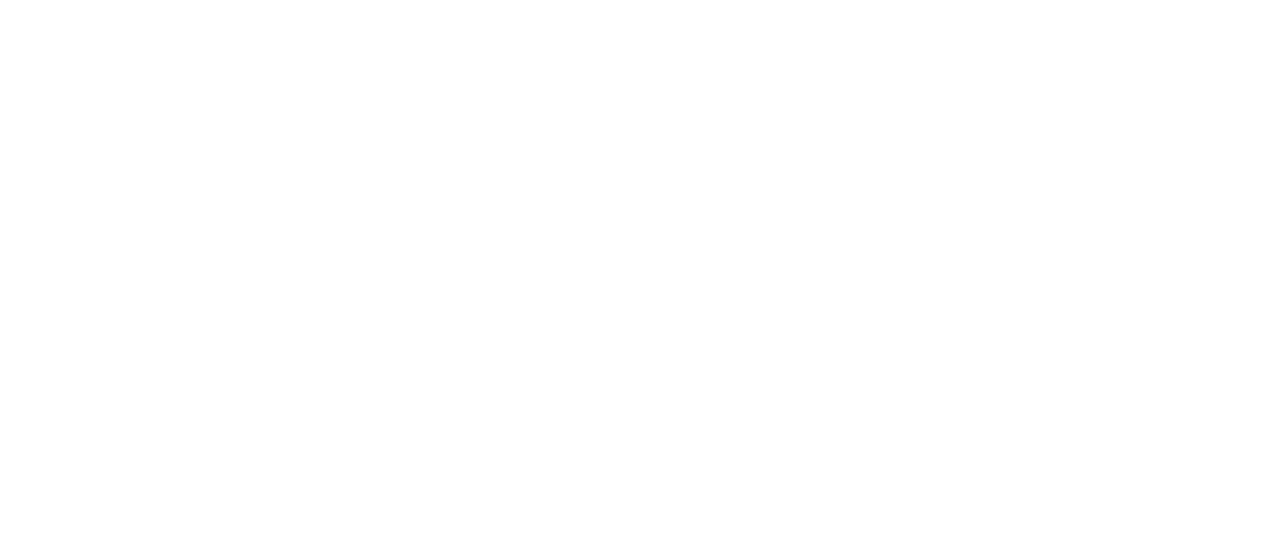
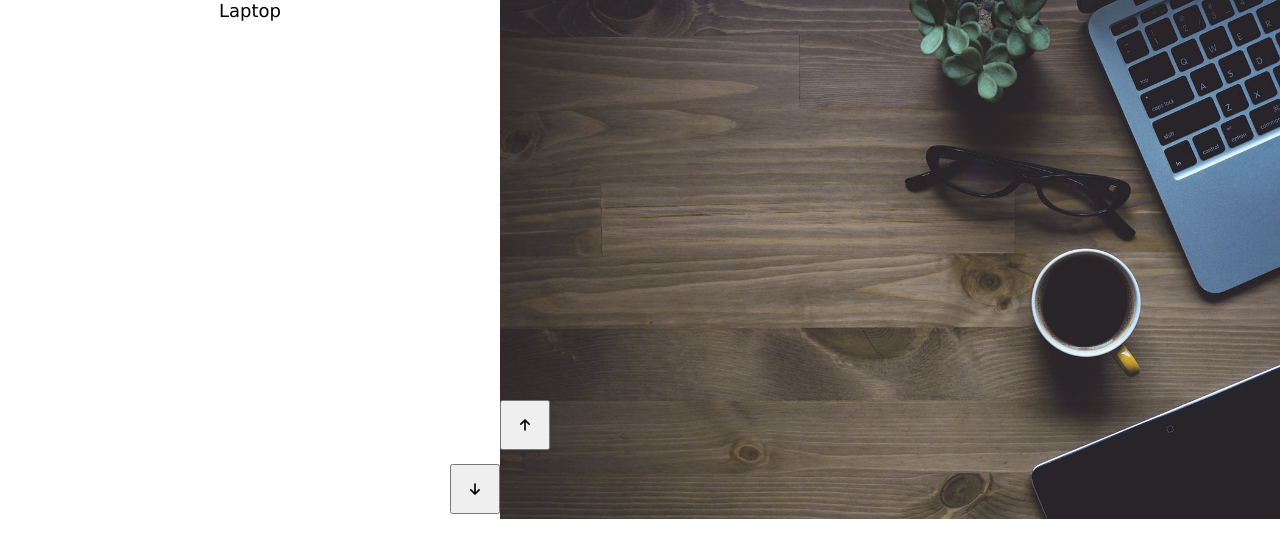
Before and after one commit to talhajan-tj/JS-Projects, a plain HTML site: page 27-Vertical Slider/index.html in a window 1280 px wide. Drawn offline with Linux system fonts and the light colour scheme.

Commit message:
vertical Slider

```diff
--- a/27-Vertical Slider/index.html
+++ b/27-Vertical Slider/index.html
@@ -4,10 +4,27 @@
     <meta charset="UTF-8" />
     <meta http-equiv="X-UA-Compatible" content="IE=edge" />
     <meta name="viewport" content="width=device-width, initial-scale=1.0" />
+    <link
+      rel="stylesheet"
+      href="https://cdnjs.cloudflare.com/ajax/libs/font-awesome/6.4.2/css/all.min.css"
+      integrity="sha512-z3gLpd7yknf1YoNbCzqRKc4qyor8gaKU1qmn+CShxbuBusANI9QpRohGBreCFkKxLhei6S9CQXFEbbKuqLg0DA=="
+      crossorigin="anonymous"
+      referrerpolicy="no-referrer"
+    />
     <link rel="stylesheet" href="style.css" />
     <title>Content PlaceHolder</title>
   </head>
   <body>
+    <div class="slider">
+      <div class="slider-text">
+        <p>Laptop</p>
+        <button><i class="fa-solid fa-arrow-down"></i></button>
+      </div>
+      <div class="slider-img">
+        <button><i class="fa-solid fa-arrow-up"></i></button>
+        <img src="laptop-banner.jpg" alt="" />
+      </div>
+    </div>
     <script src="script.js"></script>
   </body>
 </html>
--- a/27-Vertical Slider/style.css
+++ b/27-Vertical Slider/style.css
@@ -19,6 +19,7 @@ html.dark {
 }
 img {
   display: block;
+  width: 100%;
   height: auto;
 }
 body {
@@ -49,3 +50,29 @@ p {
   font-size: 18px;
   line-height: 1.2;
 }
+
+.slider {
+  display: grid;
+  grid-template-columns: 500px 1fr;
+  align-items: center;
+}
+.slider-text,
+.slider-img {
+  position: relative;
+  text-align: center;
+  height: 100vh;
+}
+button {
+  position: absolute;
+  top: 50%;
+  width: 50px;
+  height: 50px;
+  cursor: pointer;
+}
+.slider-text button {
+  right: 0;
+  top: 58%;
+}
+.slider-img button {
+  left: 0;
+}
```
